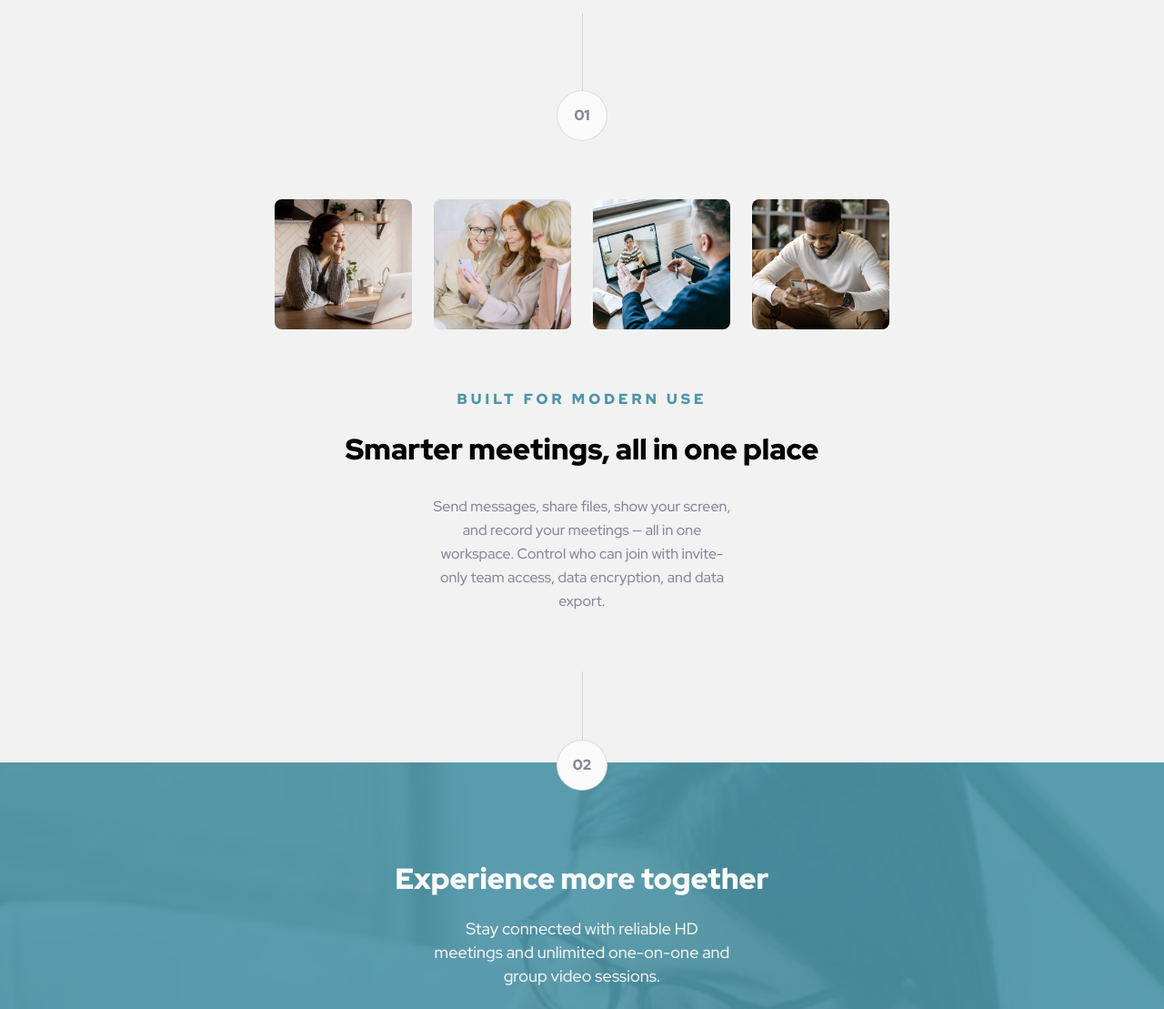
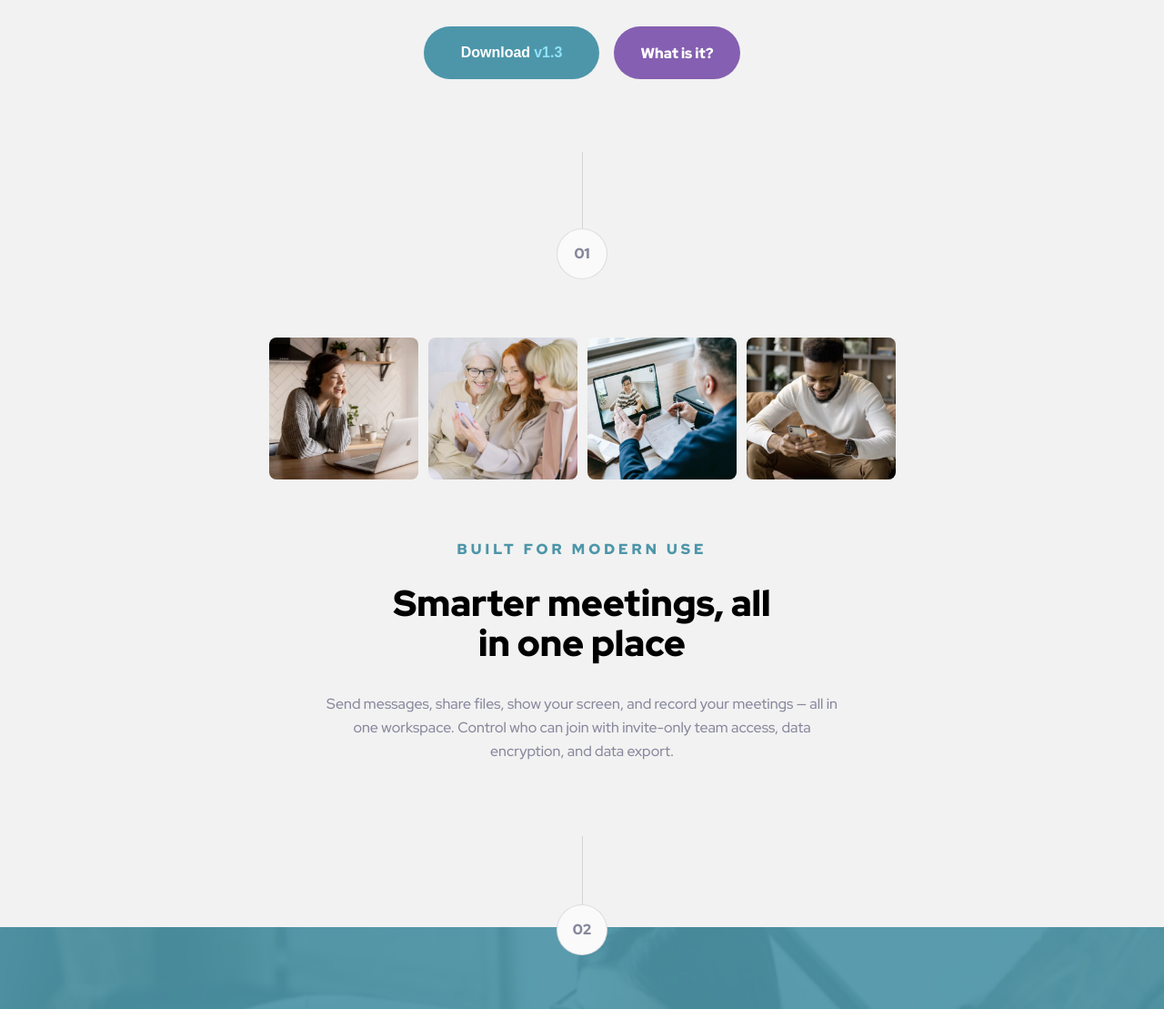
Before and after one commit to apcopaco/meet-landing-page, a plain HTML site: page index.html in a window 1280 px wide. Shown: the part 695-1804 px from the top of the page at 91% size. Drawn offline with Linux system fonts and the light colour scheme.

Commit message:
tablet-size

```diff
--- a/index.html
+++ b/index.html
@@ -24,7 +24,7 @@
       <p>Meet makes it easy to connect with others face-to-face virtually and collaborate across any device.</p>
       <div class="buttons">
         <button class="button_1"><h3>Download</h3><h4>v1.3</h4></button>
-        <button class="button_2"><h1>What is it?</h1></button>
+        <button class="button_2"><h6>What is it?</h6></button>
       </div>
     </div>
 
--- a/style.css
+++ b/style.css
@@ -31,7 +31,7 @@ header {
     font-weight: 900;
     line-height: 44px;
     color: #28283D;
-
+    width: 327px;
 }
 .main_1 p {
     font-size: 16px;
@@ -79,7 +79,7 @@ header {
     border-radius: 29px;
 
 }
-.button_2 h1 {
+.button_2 h6 {
     font-size: 16px;
     color: #FFFFFF;
     font-weight: 900;
@@ -142,7 +142,6 @@ header {
     letter-spacing: 4px;
     line-height: 26px;
     margin-bottom: 24px;
-    width: 327px;
 
 }
 .main_4 h2 {
@@ -150,6 +149,7 @@ header {
     font-weight: 900;
     line-height: 36px;
     margin-bottom: 32px;
+    width: 327px;
 }
 .main_4 p {
     font-size: 16px;
@@ -252,16 +252,69 @@ footer p {
 
 /* start tablet size *//* start tablet size *//* start tablet size */
 @media (min-width: 768px) {
+    header {
+        padding-bottom: 66px;
+    }
+    .img_hero {
+        height: 303px;
+        margin-bottom: 72px;
+    }
+    .main_1 {
+        padding-bottom: 80px;
+    }
+    .main_1 h1 {
+        font-size: 48px;
+        line-height: 48px;
+
+    }
+    .main_1 p {
+        width: 457px;
+    }
+    .buttons {
+        flex-direction: row;
+    }
+    .main_3 {
+        gap: 11px;
+        padding-left: 39px;
+        padding-right: 39px;
+    }
+    .photo {
+        height: 156px;
+        width: 164px;
+
+    }
+    .main_4 {
+        margin-bottom: 80px;
+    }
+    .main_4 h2 {
+        font-size: 40px;
+        line-height: 44px;
+        width: 445px;
+    }
+    .main_4 p {
+        width: 573px;
+    }
+    footer {
+        background-image: url(./assets/tablet/image-footer.jpg);
+    }
+    footer h1 {
+        font-size: 40px;
+        width: 457px;
+        line-height: 44px;
+        margin-bottom: 32px;
+        margin-top: 92px;
+    }
+    footer p {
+        width: 573px;
+    }
+}
+    /* end tablet size *//* end tablet size *//* end tablet size */
 
 
 
 
-
-
-
-
-
-
+/* start desktop size *//* start desktop size *//* start desktop size */
+@media (min-width: 1440px) {
 
 
 
```
